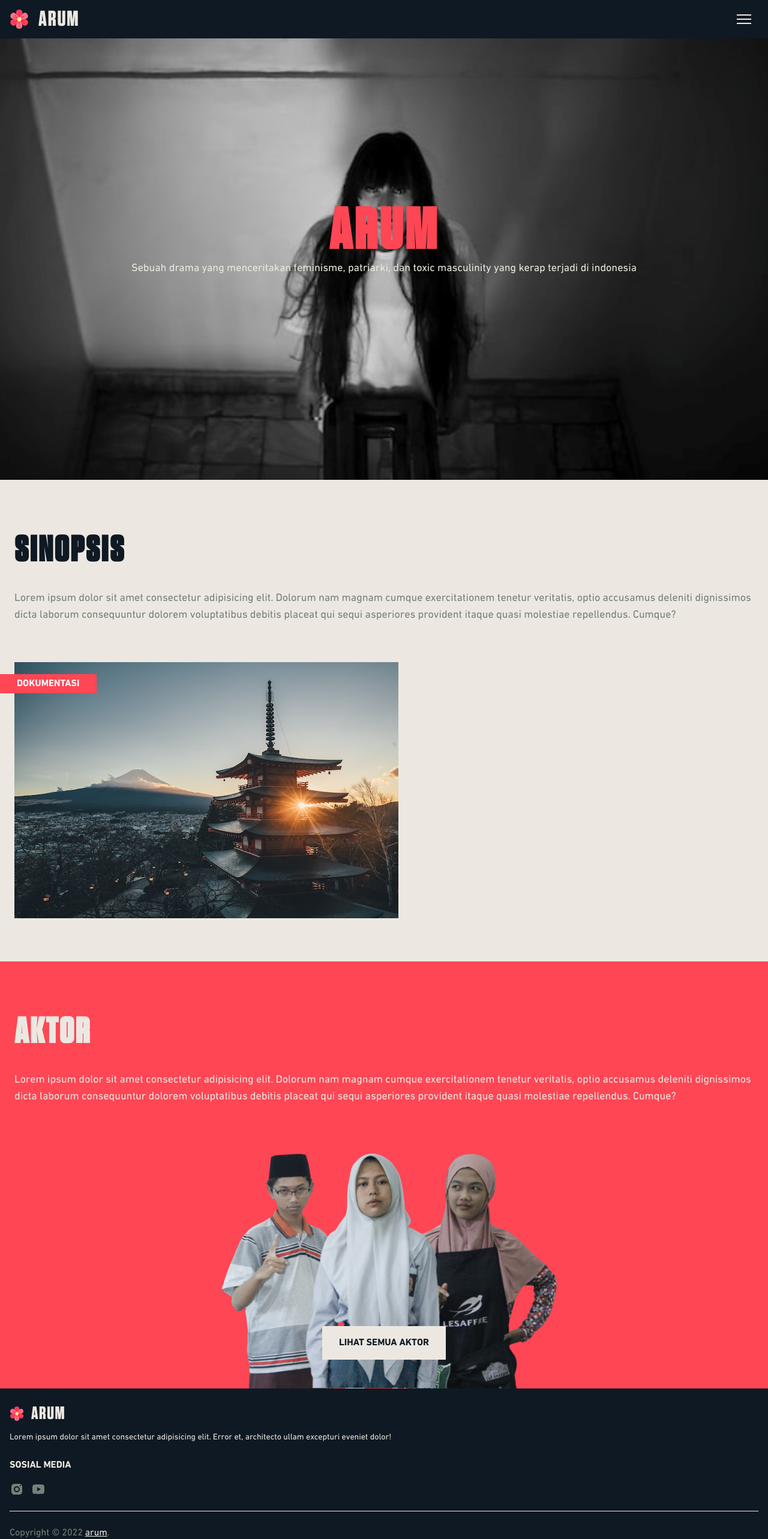
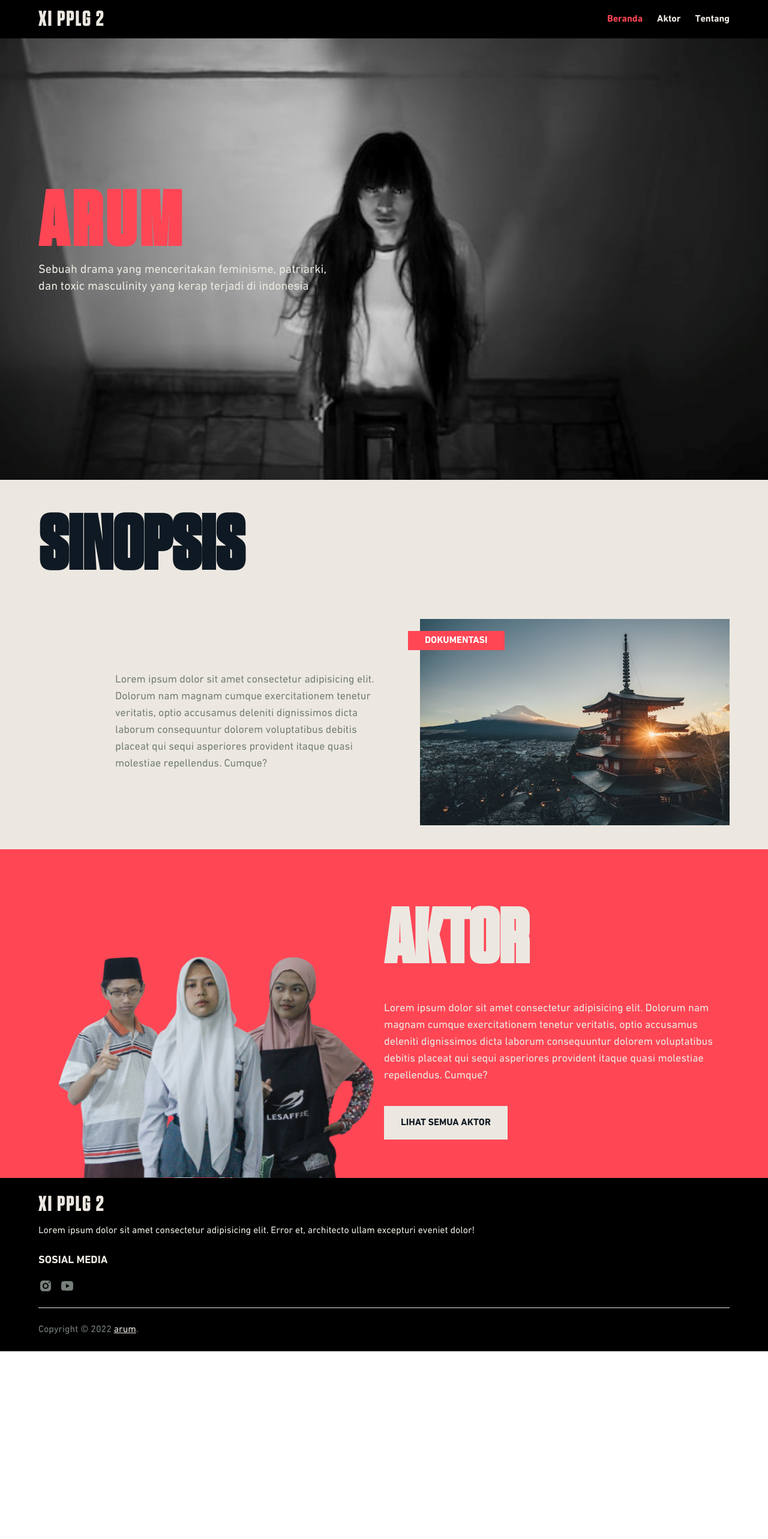
Before and after one commit to hasnat5/arum, a React (Create React App) app: page / in a window 1280 px wide. Shown: the top 2566 px of the page at 60% size. After the commit the page ends 2253 px from the top, so only its background shows below. Built offline with nearby package versions, Linux system fonts and the light colour scheme.

Commit message:
add responsive design

```diff
--- a/src/components/About.jsx
+++ b/src/components/About.jsx
@@ -44,8 +44,8 @@ const about = () => {
 
     return (
         <section className="bg-third pt-16">
-            <div className="grid gap-9 px-6 py-10">
-                <h1 className="font-tungsten text-6xl">KRU</h1>
+            <div className="grid gap-9 px-6 py-10 lg:px-16">
+                <h1 className="font-tungsten text-6xl lg:text-8xl">KRU</h1>
                 <div className="text-center grid gap-6">
                     <div>
                         <h2 className="jobTitle">SUTRADARA</h2>
@@ -163,7 +163,6 @@ const about = () => {
 
 
                 </div>
-
             </div>
 
             <AboutUs />
--- a/src/components/Footer.jsx
+++ b/src/components/Footer.jsx
@@ -1,21 +1,19 @@
 import React from "react";
-import logo from "../asset/icon/flower.png";
 import instagram from "../asset/icon/icons8-instagram.svg";
 import youtube from "../asset/icon/icons8-youtube.svg";
 
 const footer = () => {
     return (
-        <footer className="grid container bg-secondary px-4 py-6 gap-6">
+        <footer className="grid container min-w-full bg-fifth px-6 lg:px-16 py-6 gap-6">
             <div className="grid gap-3">
                 <div className="flex gap-3 items-center">
-                    <img src={logo} className="h-6" alt="logo" />
-                    <h1 className="text-third font-tungsten text-3xl tracking-wider">ARUM</h1>
+                    <h1 className="text-third font-tungsten text-3xl md:text-4xl tracking-wider">XI PPLG 2</h1>
                 </div>
-                <p className="text-third font-din text-sm">Lorem ipsum dolor sit amet consectetur adipisicing elit. Error et, architecto ullam excepturi eveniet dolor!</p>
+                <p className="text-third font-din text-sm md:text-base">Lorem ipsum dolor sit amet consectetur adipisicing elit. Error et, architecto ullam excepturi eveniet dolor!</p>
             </div>
 
             <div className="text-third">
-                <h2 className="font-dinBold mb-4">SOSIAL MEDIA</h2>
+                <h2 className="font-dinBold md:text-lg mb-4">SOSIAL MEDIA</h2>
                 <ul className="font-din text-fourth flex gap-3">
                     <li><a href="https://www.instagram.com/pplgtwooo_/" target="_blank" rel="noopener noreferrer"><img src={instagram} alt="instagram-logo" /></a></li>
                     <li><a href="https://www.youtube.com/@pplgtwoofus9054" target="_blank" rel="noopener noreferrer"><img src={youtube} alt="youtube-logo" /></a></li>
--- a/src/components/Navbar.jsx
+++ b/src/components/Navbar.jsx
@@ -1,9 +1,10 @@
 import React from "react";
 import { useState } from "react";
-import logo from "../asset/icon/flower.png";
+import { NavLink } from "react-router-dom";
 import { Divide as Hamburger } from 'hamburger-react'
 import MobileNav from "./navigation/mobileNavigation";
 import '../index.css';
+import "../components/navigation/mobileNavigation.css";
 
 const Navbar = () => {
 
@@ -11,15 +12,23 @@ const Navbar = () => {
     const closeMobileMenu = () => setOpen(false)
 
     return (
-        <nav className="navBar fixed flex items-center bg-secondary justify-between h-16 px-4 z-20 w-full" >
+        <nav className="fixed flex items-center bg-fifth justify-between h-16 px-4 z-20 w-full lg:px-16" >
             <div className="flex gap-4 items-center">
-                <img src={logo} className="h-8" alt="logo" />
-                <h2 className="text-third font-tungsten text-4xl tracking-wider">ARUM</h2>
+                <h2 className="text-third font-tungsten text-4xl tracking-wider">XI PPLG 2</h2>
             </div>
 
+            <div className="hidden lg:block">
+                <ul className="flex gap-6 font-dinBold text-third text-base">
+                    <li><NavLink to="/">Beranda</NavLink></li>
+                    <li><NavLink to="/aktor">Aktor</NavLink></li>
+                    <li><NavLink to="/tentang">Tentang</NavLink></li>
+                </ul>
+            </div>
 
             {isOpen && <MobileNav isMobile={true} closeMobileMenu={closeMobileMenu} />}
-            <Hamburger style={{ userSelect: "none" }} color="#ece8e1" toggled={isOpen} toggle={setOpen} size={24} />
+            <div className="lg:hidden">
+                <Hamburger style={{ userSelect: "none" }} color="#ece8e1" toggled={isOpen} toggle={setOpen} size={24} />
+            </div>
         </nav >
     )
 }
--- a/src/components/about/aboutUs.jsx
+++ b/src/components/about/aboutUs.jsx
@@ -2,8 +2,8 @@ import React from "react";
 import tentang from "../../asset/img/jumbotron.jpg";
 const aboutUs = () => {
     return (
-        <div className="grid px-6 py-10 gap-9">
-            <h1 className="text-secondary font-tungsten text-6xl">TENTANG PENGEMBANG</h1>
+        <div className="grid px-6 py-10 gap-9 lg:px-16">
+            <h1 className="text-secondary font-tungsten text-6xl lg:text-8xl">TENTANG PENGEMBANG</h1>
             <p className="font-din text-lg text-fourth">Lorem ipsum dolor sit, amet consectetur adipisicing elit. Vero officiis consectetur nemo nihil accusamus natus et quo autem at suscipit tenetur atque amet laudantium totam tempore, eveniet placeat id mollitia optio itaque? Sapiente fugiat vero quisquam nihil? Consequatur, reiciendis necessitatibus!</p>
             <img src={tentang} alt="poto_kelas" />
         </div >
--- a/src/components/home/jumbotron.jsx
+++ b/src/components/home/jumbotron.jsx
@@ -3,12 +3,13 @@ import MainImage from "../../asset/img/arum.jpg";
 
 const jumbotron = () => {
     return (
-        <main className="grid h-screen items-center bg-no-repeat bg-center bg-cover" style={{ backgroundImage: `url(${MainImage})` }}>
-            <div className="px-6">
-                <h1 className="text-primary font-bold font-tungsten text-8xl text-center tracking-wider">ARUM</h1>
-                <p className="text-lg text-third text-center font-din">Sebuah drama yang menceritakan feminisme,
+        <main className="container grid h-screen min-w-full items-center bg-no-repeat bg-center bg-cover lg:grid-cols-2" style={{ backgroundImage: `url(${MainImage})` }}>
+            <div className="px-6 md:px-16 text-center md:text-left">
+                <h1 className="text-primary font-bold font-tungsten text-8xl tracking-wider md:text-9xl">ARUM</h1>
+                <p className="text-lg text-third font-din md:text-xl">Sebuah drama yang menceritakan feminisme,
                     patriarki, dan toxic masculinity
-                    yang kerap terjadi di indonesia</p>
+                    yang kerap terjadi di indonesia
+                </p>
             </div>
 
         </main >
--- a/src/components/home/listAktor.jsx
+++ b/src/components/home/listAktor.jsx
@@ -4,18 +4,21 @@ import Aktor from './../../asset/img/1.png';
 
 const listAktor = () => {
     return (
-        <section className="container bg-primary pt-12">
-            <div className="relative grid justify-items-center px-6 pt-10">
-                <div>
-                    <h1 className="text-third font-bold font-tungsten text-left text-6xl mb-9 tracking-wider">AKTOR</h1>
+        <section className="container min-w-full bg-primary pt-12">
+            <div className="relative grid justify-items-center px-6 pt-10 lg:grid-cols-2 lg:px-16">
+                <div className="grid lg:order-2 gap-9 lg:pb-16">
+                    <h1 className="text-third font-bold font-tungsten text-left text-6xl tracking-wider md:text-9xl lg:tracking-normal">AKTOR</h1>
                     <p className="text-third font-din text-lg">Lorem ipsum dolor sit amet consectetur adipisicing elit. Dolorum nam magnam cumque exercitationem tenetur veritatis, optio accusamus deleniti dignissimos dicta laborum consequuntur dolorem voluptatibus debitis placeat qui sequi asperiores provident itaque quasi molestiae repellendus. Cumque?</p>
+                    <div className="hidden lg:block">
+                        <Link to="/aktor" className="inline-block text-secondary font-dinBold text-base bg-third py-4 px-7">LIHAT SEMUA AKTOR</Link>
+                    </div>
                 </div>
 
-                <div className="grid justify-items-center">
+                <div className="grid justify-items-center lg:order-1 lg:items-end">
                     <img src={Aktor} className="w-full pt-16" alt="aktor" />
                 </div>
 
-                <div className="absolute bottom-12">
+                <div className="absolute bottom-12 lg:static lg:bottom-auto lg:hidden">
                     <Link to="/aktor" className=" inline-block text-secondary font-dinBold text-base bg-third py-4 px-7">LIHAT SEMUA AKTOR</Link>
                 </div>
             </div>
--- a/src/components/home/sinopsis.jsx
+++ b/src/components/home/sinopsis.jsx
@@ -3,16 +3,18 @@ import documentation from "../../asset/img/jumbotron.jpg";
 
 const sinopsis = () => {
     return (
-        <section className="container bg-third pt-12">
-            <div className="px-6 py-10">
-                <h1 className="text-secondary font-bold font-tungsten text-6xl mb-9 tracking-wider">SINOPSIS</h1>
-                <p className="text-fourth font-din text-lg">Lorem ipsum dolor sit amet consectetur adipisicing elit. Dolorum nam magnam cumque exercitationem tenetur veritatis, optio accusamus deleniti dignissimos dicta laborum consequuntur dolorem voluptatibus debitis placeat qui sequi asperiores provident itaque quasi molestiae repellendus. Cumque?</p>
+        <section className="container m-auto min-w-full bg-third pt-12 px-6 py-10 md:px-16">
+            <h1 className="text-secondary font-bold font-tungsten text-6xl mb-9 lg:mb-14 tracking-wider md:text-9xl md:tracking-normal">SINOPSIS</h1>
+            <div className="lg:grid lg:grid-cols-2 lg:items-center gap-6">
+                <div>
+                    <p className="text-fourth font-din text-lg lg:pl-32">Lorem ipsum dolor sit amet consectetur adipisicing elit. Dolorum nam magnam cumque exercitationem tenetur veritatis, optio accusamus deleniti dignissimos dicta laborum consequuntur dolorem voluptatibus debitis placeat qui sequi asperiores provident itaque quasi molestiae repellendus. Cumque?</p>
+                </div>
 
                 <div className="relative">
-                    <div className="absolute grid -left-6 top-5 bg-primary px-7 py-1">
+                    <div className="absolute -left-6 lg:left-7 top-5 bg-primary px-7 py-1">
                         <p className="text-white font-dinBold text-base">DOKUMENTASI</p>
                     </div>
-                    <img src={documentation} className="mt-16 mb-8" alt="" />
+                    <img src={documentation} className="mt-16 mb-8 md:mt-0 md:mb-0 lg:pl-12" alt="" />
                 </div>
             </div>
         </section>
--- a/src/components/navigation/mobileNavigation.jsx
+++ b/src/components/navigation/mobileNavigation.jsx
@@ -4,7 +4,7 @@ import "../navigation/mobileNavigation.css";
 
 const nav = (props) => {
     return (
-        <ul id="navbar" className="navbar absolute grid gap-4 content-center justify-center text-center top-0 left-0 bg-secondary font-tungsten text-4xl text-white w-screen h-screen">
+        <ul className="absolute grid gap-4 content-center justify-center text-center top-0 left-0 bg-secondary font-tungsten text-4xl text-white w-screen h-screen">
             <li onClick={() => props.isMobile && props.closeMobileMenu()}><NavLink to="/">Beranda</NavLink></li>
             <li onClick={() => props.isMobile && props.closeMobileMenu()}><NavLink to="/aktor">Aktor</NavLink></li>
             <li onClick={() => props.isMobile && props.closeMobileMenu()}><NavLink to="/tentang">Tentang</NavLink></li>
--- a/tailwind.config.js
+++ b/tailwind.config.js
@@ -8,6 +8,7 @@ module.exports = {
         secondary: '#0f1923', //biru
         third: '#ece8e1', //cream
         fourth: '#768079', //untuk teks
+        fifth: '#000000',
       },
 
       fontFamily: {
```
Also changed, not shown: src/components/Aktor.jsx (+77 -19 lines).
